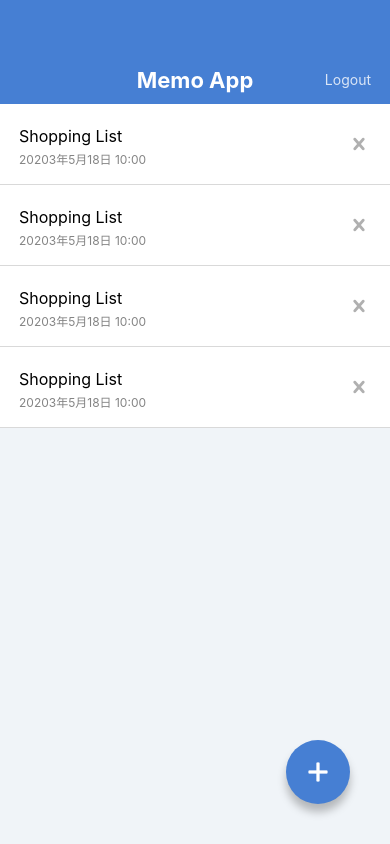
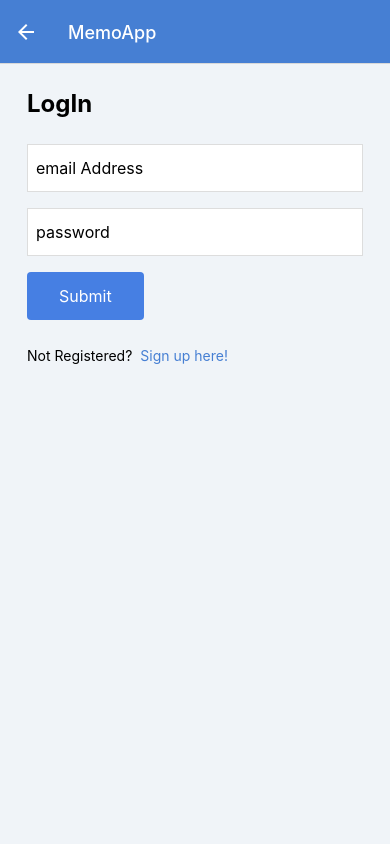
Before and after one commit to fujitakeito/MemoApp, a React Native app: screen /LogIn in a window 390 px wide. Built offline with nearby package versions, Linux system fonts and the light colour scheme.

Commit message:
Connect Screens with react-navigation

```diff
--- a/App.jsx
+++ b/App.jsx
@@ -4,9 +4,31 @@
 import MemoCreateScreen from './src/screens/MemoCreateScreen';
 import LogInScreen from './src/screens/LogInScreen';
 import SignUpScreen from './src/screens/SignUpScreen';
+import { NavigationContainer } from '@react-navigation/native';
+import { createNativeStackNavigator } from '@react-navigation/native-stack';
+
+const Stack = createNativeStackNavigator();
 
 export default function App() {
   return (
-    <MemoListScreen/>
+    <NavigationContainer>
+      <Stack.Navigator
+      initialRouteName='SignUp'
+      screenOptions={{
+        headerStyle: {backgroundColor: "#467fd3"},
+        headerTitleStyle: {color: "white"},
+        headerTitle: "MemoApp",
+        headerTintColor: "white",
+        headerBackTitleVisible: false,
+      }}
+      >
+        <Stack.Screen name='MemoList' component={MemoListScreen}/>
+        <Stack.Screen name='MemoDetail' component={MemoDetailScreen}/>
+        <Stack.Screen name='MemoEdit' component={MemoEditScreen}/>
+        <Stack.Screen name='MemoCreate' component={MemoCreateScreen}/>
+        <Stack.Screen options={{ animation: 'fade_from_bottom' }} name='LogIn' component={LogInScreen}/>
+        <Stack.Screen options={{ animation: 'fade_from_bottom' }} name='SignUp' component={SignUpScreen}/>
+      </Stack.Navigator>
+    </NavigationContainer>
   );
 }
--- a/src/components/MemoList.jsx
+++ b/src/components/MemoList.jsx
@@ -1,50 +1,32 @@
-import { View, Text, StyleSheet, TouchableOpacity } from 'react-native'
+import { View, Text, StyleSheet, TouchableOpacity, Alert } from 'react-native'
 import React from 'react'
 import { Entypo } from '@expo/vector-icons';
+import { useNavigation } from '@react-navigation/native';
 
 export default function MemoList() {
+
+    const navigation = useNavigation();
+
     return (
         <View>
             <View>
-                <View style={styles.memoListItem}>
+                <TouchableOpacity
+                    style={styles.memoListItem}
+                    onPress={() => { navigation.navigate("MemoDetail") }}
+                >
                     <View>
                         <Text style={styles.memoListItemTitle}>Shopping List</Text>
                         <Text style={styles.memoListItemDate}>20203年5月18日 10:00</Text>
                     </View>
-                    <TouchableOpacity>
+                    <TouchableOpacity
+                        style={styles.memoDelete}
+                        onPress={() => { Alert.alert('are you sure?') }}
+                    >
                         <Entypo name="cross" size={24} color="#b0b0b0" />
                     </TouchableOpacity>
-                </View>
+                </TouchableOpacity>
 
-                <View style={styles.memoListItem}>
-                    <View>
-                        <Text style={styles.memoListItemTitle}>Shopping List</Text>
-                        <Text style={styles.memoListItemDate}>20203年5月18日 10:00</Text>
-                    </View>
-                    <TouchableOpacity>
-                        <Entypo name="cross" size={24} color="#b0b0b0" />
-                    </TouchableOpacity>
-                </View>
 
-                <View style={styles.memoListItem}>
-                    <View>
-                        <Text style={styles.memoListItemTitle}>Shopping List</Text>
-                        <Text style={styles.memoListItemDate}>20203年5月18日 10:00</Text>
-                    </View>
-                    <TouchableOpacity>
-                        <Entypo name="cross" size={24} color="#b0b0b0" />
-                    </TouchableOpacity>
-                </View>
-
-                <View style={styles.memoListItem}>
-                    <View>
-                        <Text style={styles.memoListItemTitle}>Shopping List</Text>
-                        <Text style={styles.memoListItemDate}>20203年5月18日 10:00</Text>
-                    </View>
-                    <View>
-                        <Entypo name="cross" size={24} color="#b0b0b0" />
-                    </View>
-                </View>
 
             </View>
         </View>
@@ -71,4 +53,7 @@
         lineHeight: 16,
         color: "#848484",
     },
+    memoDelete: {
+        padding: 8,
+    }
 })
--- a/src/screens/LogInScreen.jsx
+++ b/src/screens/LogInScreen.jsx
@@ -1,20 +1,35 @@
 import { StyleSheet, Text, TextInput, View, TouchableOpacity } from 'react-native'
 import React from 'react'
-import AppBar from '../components/AppBar'
 import Button from '../components/Button'
 
-export default function LogInScreen() {
+export default function LogInScreen(props) {
+
+    const { navigation } = props;
+
     return (
         <View style={styles.container}>
-            <AppBar />
             <View style={styles.inner}>
                 <Text style={styles.title}>LogIn</Text>
                 <TextInput style={styles.input} value='email Address' />
                 <TextInput style={styles.input} value='password' />
-                <Button label='Submit' />
+                <Button
+                    label='Submit'
+                    onPress={() => {
+                        navigation.reset({
+                            index: 0,
+                            routes: [{ name: "MemoList" }],
+                        })
+                    }}
+                />
                 <View style={styles.footer}>
                     <Text style={styles.footerText}>Not Registered?</Text>
-                    <TouchableOpacity>
+                    <TouchableOpacity onPress={() => {
+                        navigation.reset({
+                            index: 0,
+                            routes: [{ name: "SignUp" }],
+                        })
+                    }}
+                    >
                         <Text style={styles.footerLink}>Sign up here!</Text>
                     </TouchableOpacity>
                 </View>
--- a/src/screens/MemoCreateScreen.jsx
+++ b/src/screens/MemoCreateScreen.jsx
@@ -1,17 +1,21 @@
 import { StyleSheet, Text, TextInput, View, KeyboardAvoidingView } from 'react-native'
 import React from 'react'
-import AppBar from '../components/AppBar'
 import CircleButton from '../components/CircleButton'
 import { Entypo } from '@expo/vector-icons'
 
-export default function MemoCreateScreen() {
+export default function MemoCreateScreen(props) {
+
+    const { navigation } = props;
+
     return (
         <KeyboardAvoidingView style={styles.container} behavior='height'>
-                <AppBar/>
                 <View style={styles.inputContainer}>
                     <TextInput value='' multiline style={styles.input} />
                 </View>
-                <CircleButton name='check' />
+                <CircleButton
+                name='check'
+                onPress={() => { navigation.goBack() }}
+                />
         </KeyboardAvoidingView>
     )
 }
--- a/src/screens/MemoDetailScreen.jsx
+++ b/src/screens/MemoDetailScreen.jsx
@@ -1,12 +1,13 @@
 import { StyleSheet, Text, View, ScrollView } from 'react-native'
 import React from 'react'
-import AppBar from '../components/AppBar'
 import CircleButton from '../components/CircleButton'
 
-export default function MemoDetailScreen() {
+export default function MemoDetailScreen(props) {
+
+    const { navigation } = props;
+
     return (
         <View style={styles.container}>
-            <AppBar />
             <View style={styles.memoHeader}>
                 <Text style={styles.memoTitle}>買い物リスト</Text>
                 <Text style={styles.memoDate}>2023:5:18 10:00</Text>
@@ -24,7 +25,11 @@
                 </ScrollView>
             </View>
 
-            <CircleButton style={{top: 160, bottom: "auto"}} name='edit'/>
+            <CircleButton
+            style={{top: 60, bottom: "auto"}}
+            name='edit'
+            onPress={() => { navigation.navigate("MemoEdit") }}
+            />
         </View>
     )
 }
--- a/src/screens/MemoEditScreen.jsx
+++ b/src/screens/MemoEditScreen.jsx
@@ -1,17 +1,21 @@
 import { StyleSheet, Text, TextInput, View, KeyboardAvoidingView, } from 'react-native'
 import React from 'react'
-import AppBar from '../components/AppBar'
 import CircleButton from '../components/CircleButton'
 import { Entypo } from '@expo/vector-icons'
 
-export default function MemoEditScreen() {
+export default function MemoEditScreen(props) {
+
+    const { navigation } = props;
+
     return (
         <KeyboardAvoidingView style={styles.container} behavior='height'>
-                <AppBar/>
                 <View style={styles.inputContainer}>
                     <TextInput value='Shopping List' multiline style={styles.input} />
                 </View>
-                <CircleButton name='check' />
+                <CircleButton
+                name='check'
+                onPress={() => { navigation.goBack() }}
+                />
         </KeyboardAvoidingView>
     )
 }
--- a/src/screens/MemoListScreen.jsx
+++ b/src/screens/MemoListScreen.jsx
@@ -1,15 +1,19 @@
 import { StyleSheet, Text, View } from 'react-native'
 import React from 'react'
-import AppBar from '../components/AppBar'
 import MemoList from '../components/MemoList'
 import CircleButton from '../components/CircleButton'
 
-export default function MemoListScreen() {
+export default function MemoListScreen(props) {
+
+    const { navigation } = props;
+
     return (
         <View style={styles.container}>
-            <AppBar />
             <MemoList />
-            <CircleButton name='plus'/>
+            <CircleButton
+            name='plus'
+            onPress={() => { navigation.navigate("MemoCreate") } }
+            />
         </View>
     )
 }
--- a/src/screens/SignUpScreen.jsx
+++ b/src/screens/SignUpScreen.jsx
@@ -1,25 +1,38 @@
 import { StyleSheet, Text, TextInput, TouchableOpacity, View, } from 'react-native'
 import React from 'react'
-import AppBar from '../components/AppBar'
 import Button from '../components/Button'
 
-export default function SignUpScreen() {
+export default function SignUpScreen(props) {
+
+    const { navigation } = props;
+
     return (
         <View style={styles.container}>
-            <AppBar />
             <View style={styles.inner}>
                 <Text style={styles.title}>Sign Up</Text>
                 <TextInput style={styles.input} value='email Address' />
                 <TextInput style={styles.input} value='password' />
-                <Button label='Submit' />
+                <Button label='Submit'
+                    onPress={() => navigation.reset({
+                        index: 0,
+                        routes: [{ name: "MemoList" }],
+                    })
+                    }
+                />
                 <View style={styles.footer}>
                     <Text style={styles.footerText}>Already Registered?</Text>
-                    <TouchableOpacity>
+                    <TouchableOpacity onPress={() => {
+                        navigation.reset({
+                            index: 0,
+                            routes: [{ name: "LogIn" }],
+                        })
+                    }}
+                    >
                         <Text style={styles.footerLink}>LogIn here!</Text>
                     </TouchableOpacity>
                 </View>
             </View>
-        </View>
+        </View >
     )
 }
 
```
Also changed, not shown: package.json (+6 -1 lines), 1 other file (tests, documents, lock files or other folders).
